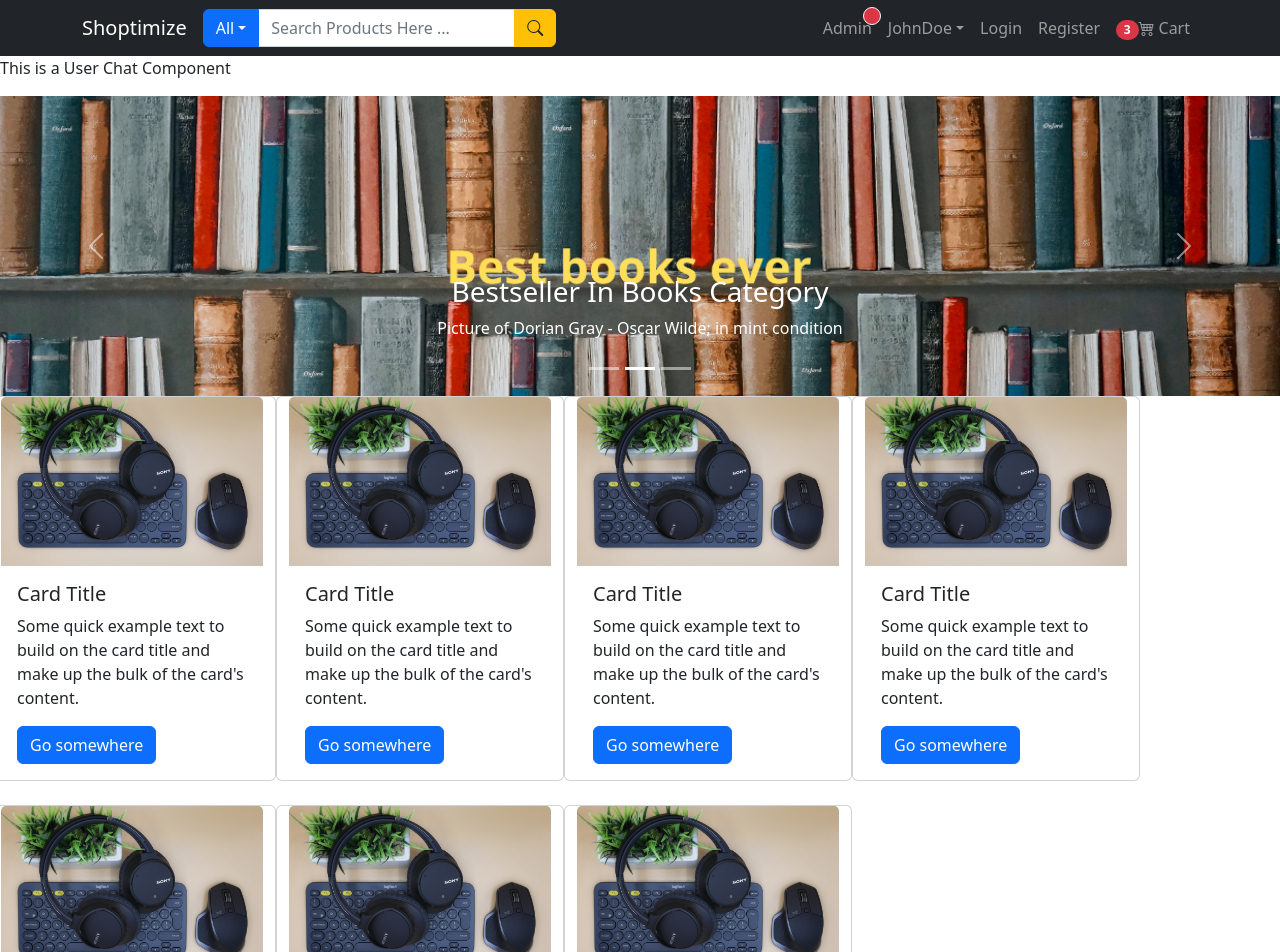
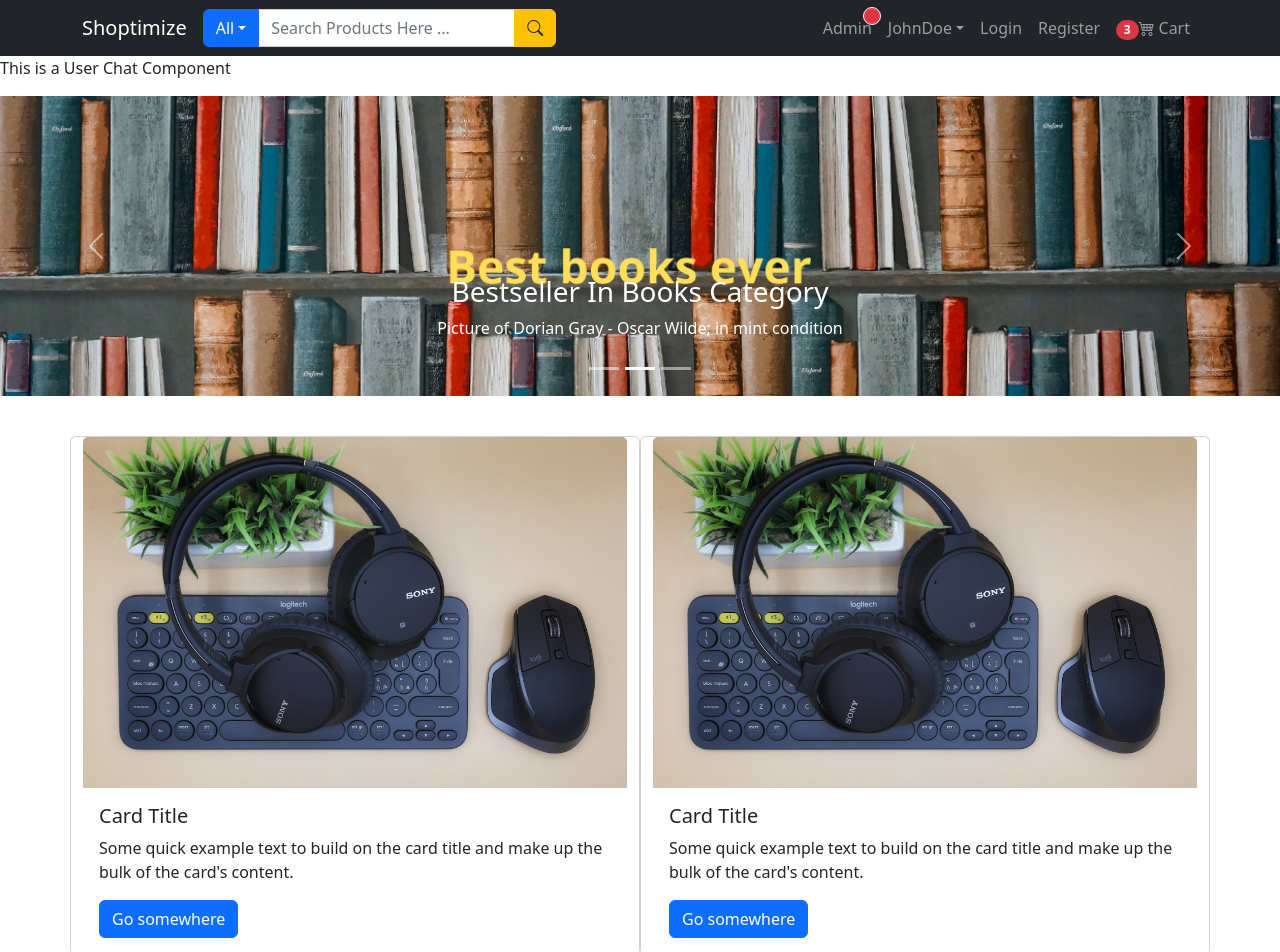
Before and after one commit to ShanchaiZ/MERN-ecommerce, a React (Create React App) app in the folder frontend/: page /home in a window 1280 px wide. Shown: the top 952 px of the page. Built offline with nearby package versions, Linux system fonts and the light colour scheme.

Commit message:
placed the iterated cards in a container for a cleaner output. removed default bootstrap card styling size in cardcategory container

```diff
--- a/frontend/src/components/CategoryCardComponent.js
+++ b/frontend/src/components/CategoryCardComponent.js
@@ -2,7 +2,7 @@ import { Card, Button } from "react-bootstrap"
 
 const CategoryCardComponent = () => {
     return (
-        <Card style={{ width: '18rem' }}>
+        <Card>
             <Card.Img crossOrigin="anonymous" variant="top" src="/images/electronic-category.jpg" />
             <Card.Body>
                 <Card.Title>Card Title</Card.Title>
--- a/frontend/src/pages/HomePage.js
+++ b/frontend/src/pages/HomePage.js
@@ -1,6 +1,6 @@
 import ProductCarouselComponent from "../components/ProductCarouselComponent";
 import CategoryCardComponent from "../components/CategoryCardComponent";
-import { Row } from "react-bootstrap";
+import { Row, Container } from "react-bootstrap";
 
 const HomePage = () => {
     // Simulating a database once we have a db connected in the future below:
@@ -9,6 +9,7 @@ const HomePage = () => {
         "Monitors",
         "Games",
         "Software",
+        "Electronics",
         "Books",
         "Videos",
         "Computers"
@@ -17,11 +18,13 @@ const HomePage = () => {
     return (
         <>
             <ProductCarouselComponent />
-            <Row xs={1} md={2} className="g-4">
-                {categories.map(() => (
-                    <CategoryCardComponent />
-                ))}
-            </Row>
+            <Container>
+                <Row xs={1} md={2} className="g-4 mt-3">
+                    {categories.map(() => (
+                        <CategoryCardComponent />
+                    ))}
+                </Row>
+            </Container>
         </>
     );
 };
```
